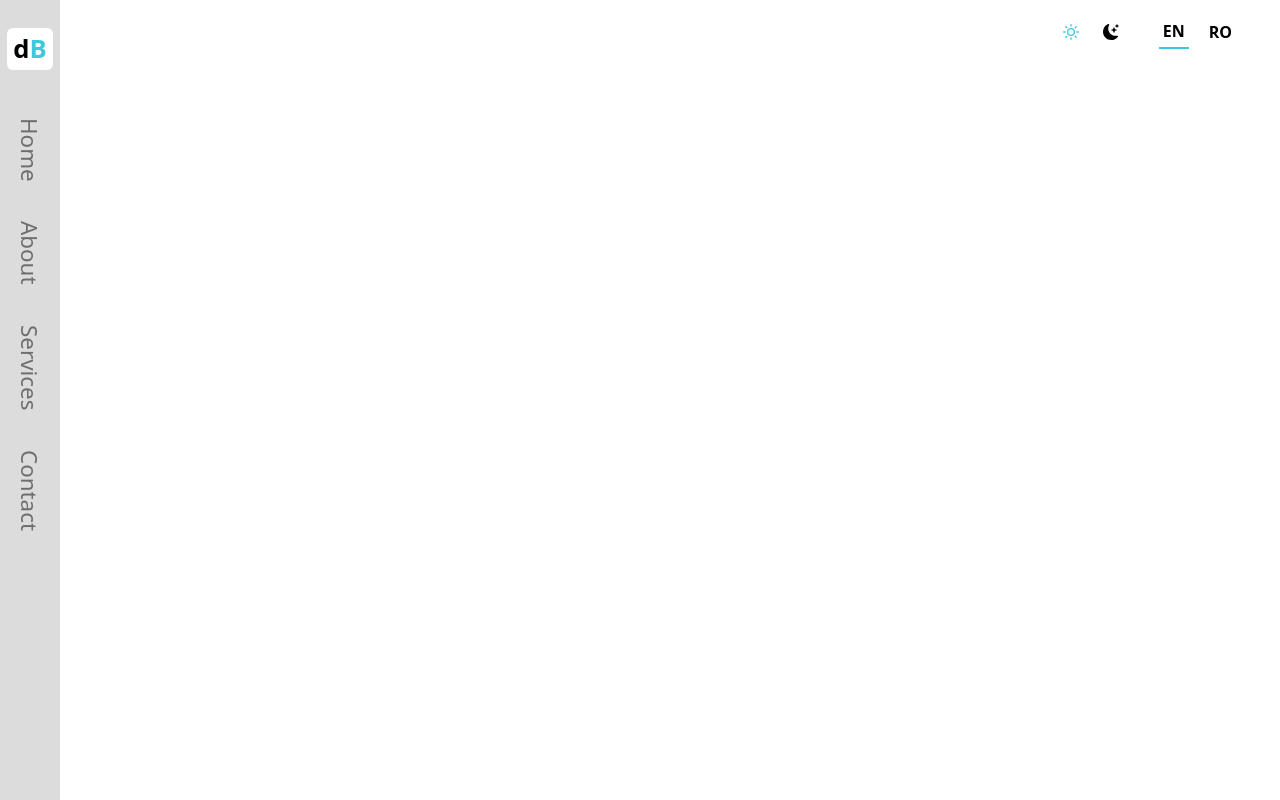
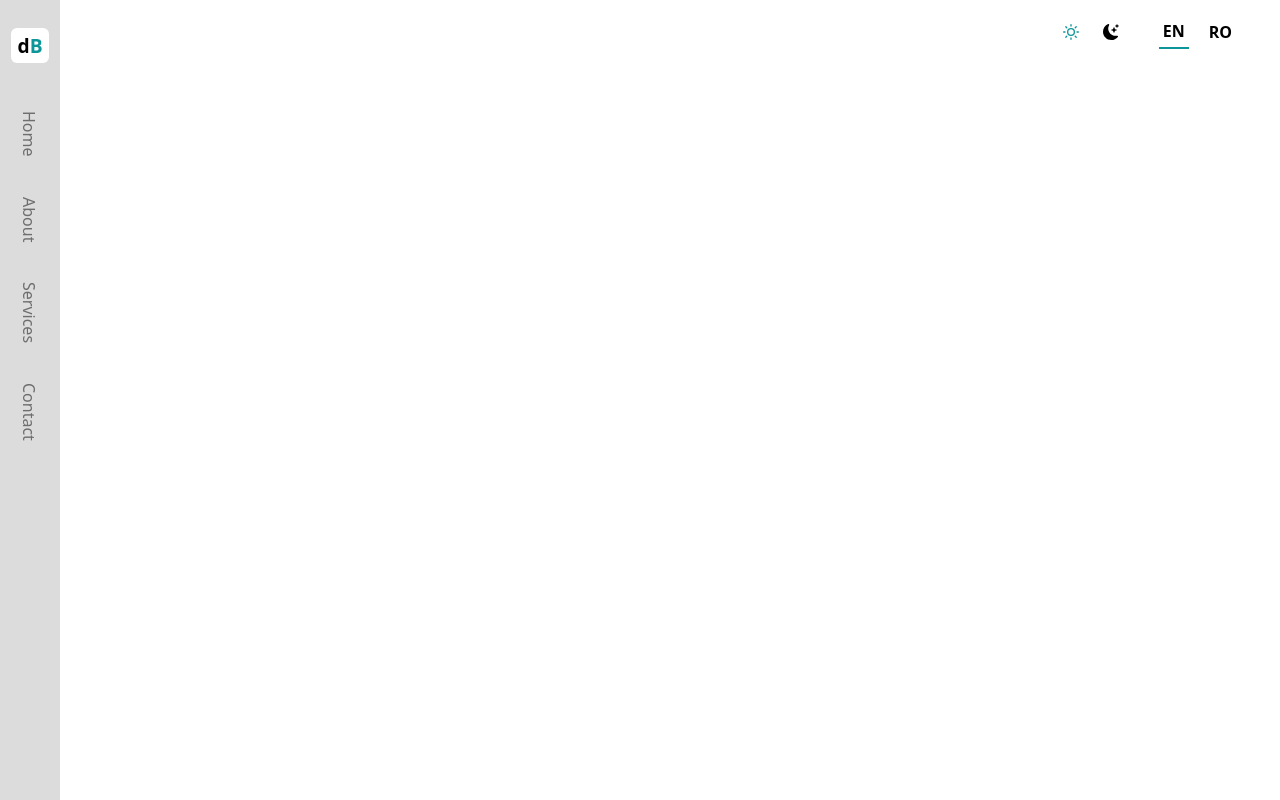
Before and after one commit to DBestQualitativeServices/dbest-frontend, a React (Vite) app: page / in a window 1280 px wide. Built offline with nearby package versions, Linux system fonts and the light colour scheme.

Commit message:
layout size change

```diff
--- a/src/components/ThemeChange.jsx
+++ b/src/components/ThemeChange.jsx
@@ -36,7 +36,7 @@ const ThemeChange = () => {
         <div className={"flex flex-row gap-[1.5rem] mr-[2rem]"}>
             {posibleThemes.length && posibleThemes.map(eachTheme => {
                 return (
-                   <div key={eachTheme.id} onClick={() => setTheme(eachTheme.id)}>
+                   <div key={eachTheme.id} onClick={() => setTheme(eachTheme.id)} className={"scale-[1.2npm ]"}>
                        {eachTheme.icon}
                    </div>
                 )
--- a/tailwind.config.js
+++ b/tailwind.config.js
@@ -24,16 +24,15 @@ export default {
             textColor: "rgb(12, 12, 12)",
             darkTextColor: "rgb(235, 236, 243)",
 
-            brandColor: "rgb(60, 2" +
-                "01, 219)"
+            brandColor: "rgb(12, 150, 153)"
         },
         extend: {
             fontSize: {
-                'xs': '1.4rem',
-                'sm': '1.6rem',
-                'md': '2.0rem',
-                'lg': '3.4rem',
-                'xl': '5.4rem',
+                'xs': '1.0rem',
+                'sm': '1.2rem',
+                'md': '1.4rem',
+                'lg': '2.0rem',
+                'xl': '5.0rem',
                 '2xl': '9.4rem',
             },
         },
```
